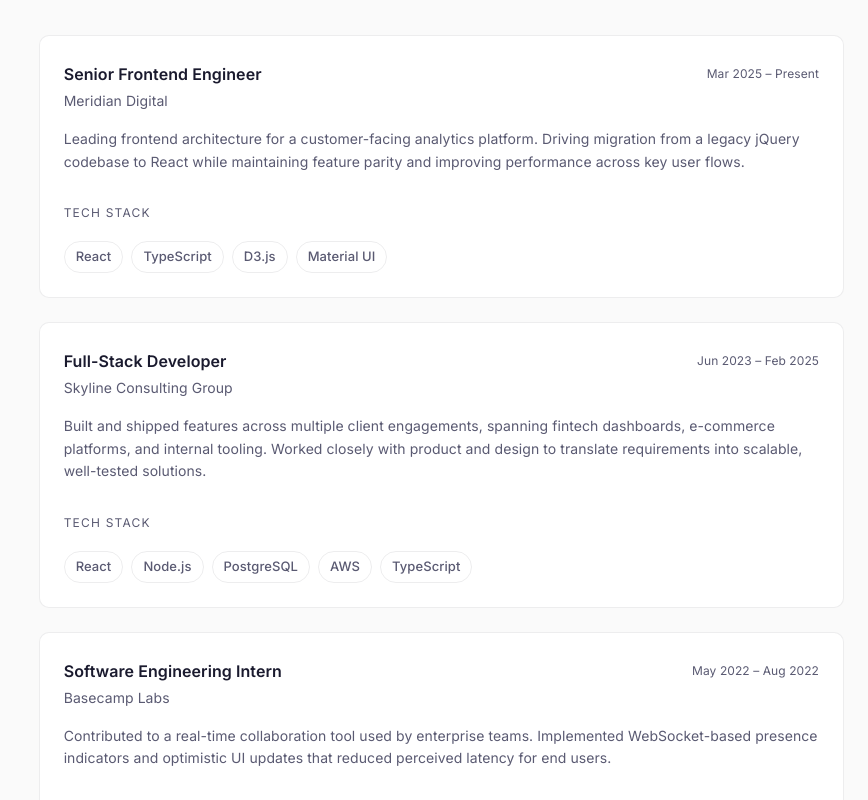
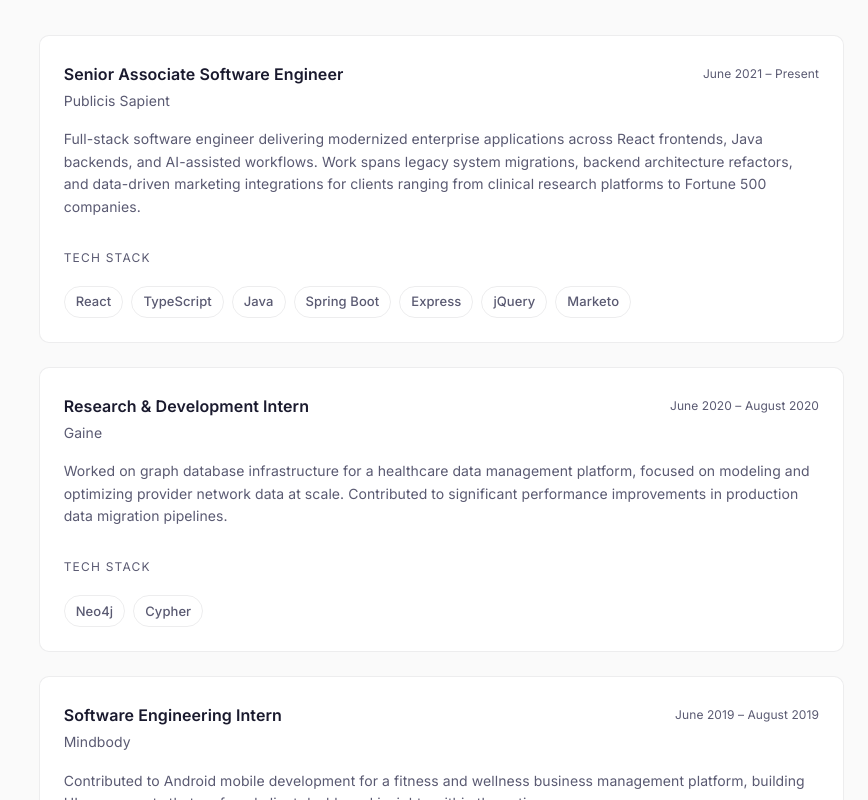
Before and after one commit to cartergran/portfolio, a React (Vite) app: page /#about in a window 1280 px wide. Shown: the part 840-1640 px from the top of the page, without its empty margins (412-1280 px from the left). Built offline with nearby package versions, Linux system fonts and the light colour scheme.

Commit message:
content: update all experience card data
Replace placeholder experience entries with real work history:
Publicis Sapient, Gaine, and Mindbody — including roles, date
ranges, descriptions, and tech stacks.

```diff
--- a/src/data/experiences.ts
+++ b/src/data/experiences.ts
@@ -2,45 +2,49 @@
 
 export const EXPERIENCES: readonly Experience[] = [
   {
-    company: 'Meridian Digital',
-    role: 'Senior Frontend Engineer',
-    url: 'https://example.com/meridian',
-    dateRange: 'Mar 2025 – Present',
+    company: 'Publicis Sapient',
+    role: 'Senior Associate Software Engineer',
+    url: 'https://www.publicissapient.com/',
+    dateRange: 'June 2021 – Present',
     description:
-      'Leading frontend architecture for a customer-facing analytics platform. Driving migration from a legacy jQuery codebase to React while maintaining feature parity and improving performance across key user flows.',
+      'Full-stack software engineer delivering modernized enterprise applications across React frontends, Java backends, and AI-assisted workflows. Work spans legacy system migrations, backend architecture refactors, and data-driven marketing integrations for clients ranging from clinical research platforms to Fortune 500 companies.',
     techStack: [
-      { name: 'React', role: 'UI framework for component-driven development' },
-      { name: 'TypeScript', role: 'Static typing across the frontend codebase' },
-      { name: 'D3.js', role: 'Custom data visualizations and interactive charts' },
-      { name: 'Material UI', role: 'Design system and component library' },
+      { name: 'React', role: 'Primary frontend framework for enterprise UI modernization' },
+      { name: 'TypeScript', role: 'Static typing across frontend codebases' },
+      { name: 'Java', role: 'Scalable backend services and API development' },
+      { name: 'Spring Boot', role: 'Layered backend architecture (controller / service / repository)' },
+      { name: 'Express', role: 'Node.js REST API for AI-assisted full-stack workflow services' },
+      { name: 'jQuery', role: 'Legacy frontend maintained during phased React migration' },
+      { name: 'Marketo', role: 'End-to-end analytics and automated email campaign tracking' },
     ],
   },
   {
-    company: 'Skyline Consulting Group',
-    role: 'Full-Stack Developer',
-    url: 'https://example.com/skyline',
-    dateRange: 'Jun 2023 – Feb 2025',
+    company: 'Gaine',
+    role: 'Research & Development Intern',
+    url: 'https://www.gaine.com/',
+    dateRange: 'June 2020 – August 2020',
     description:
-      'Built and shipped features across multiple client engagements, spanning fintech dashboards, e-commerce platforms, and internal tooling. Worked closely with product and design to translate requirements into scalable, well-tested solutions.',
+      'Worked on graph database infrastructure for a healthcare data management platform, focused on modeling and optimizing provider network data at scale. Contributed to significant performance improvements in production data migration pipelines.',
     techStack: [
-      { name: 'React', role: 'Primary frontend framework across projects' },
-      { name: 'Node.js', role: 'Backend services and REST API development' },
-      { name: 'PostgreSQL', role: 'Relational data modeling and query optimization' },
-      { name: 'AWS', role: 'Cloud infrastructure and deployment pipelines' },
-      { name: 'TypeScript', role: 'Shared types across full-stack codebases' },
+      { name: 'Neo4j', role: 'Graph database for provider network modeling and analysis' },
+      { name: 'Cypher', role: 'Query language for graph data migration and optimization' },
     ],
   },
   {
-    company: 'Basecamp Labs',
+    company: 'Mindbody',
     role: 'Software Engineering Intern',
-    url: 'https://example.com/basecamp',
-    dateRange: 'May 2022 – Aug 2022',
+    url: 'https://www.mindbodyonline.com/',
+    dateRange: 'June 2019 – August 2019',
     description:
-      'Contributed to a real-time collaboration tool used by enterprise teams. Implemented WebSocket-based presence indicators and optimistic UI updates that reduced perceived latency for end users.',
+      'Contributed to Android mobile development for a fitness and wellness business management platform, building UI components that surfaced client dashboard insights within the native app.',
     techStack: [
-      { name: 'React', role: 'Frontend component development' },
-      { name: 'WebSockets', role: 'Real-time communication layer' },
-      { name: 'Redis', role: 'Session and presence state management' },
+      { name: 'Java', role: 'Primary language for Android feature development' },
+      { name: 'Android SDK', role: 'Core framework for native Android UI and lifecycle management' },
+      { name: 'ViewGroup & Adapters', role: 'Efficient list rendering and data binding for dashboard components' },
+      { name: 'ViewHolder & LayoutManager', role: 'View recycling patterns and layout configuration for list UIs' },
+      { name: 'Fragments & Activities', role: 'Screen composition and lifecycle-aware UI management' },
+      { name: 'Android Studio', role: 'IDE for development, debugging, and emulation' },
+      { name: 'XML', role: 'Layout definitions for Android UI components' },
     ],
   },
 ];
```
